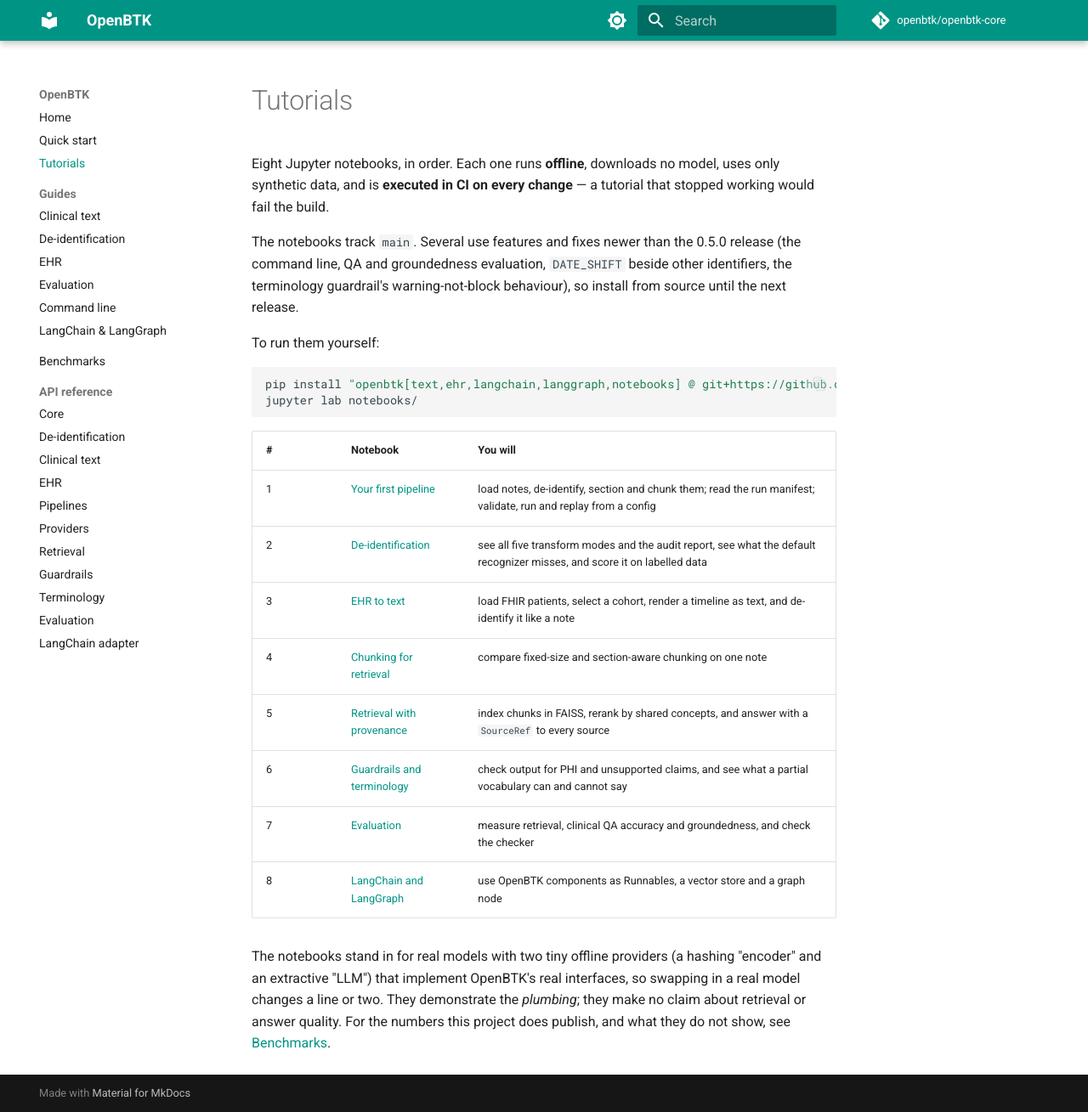
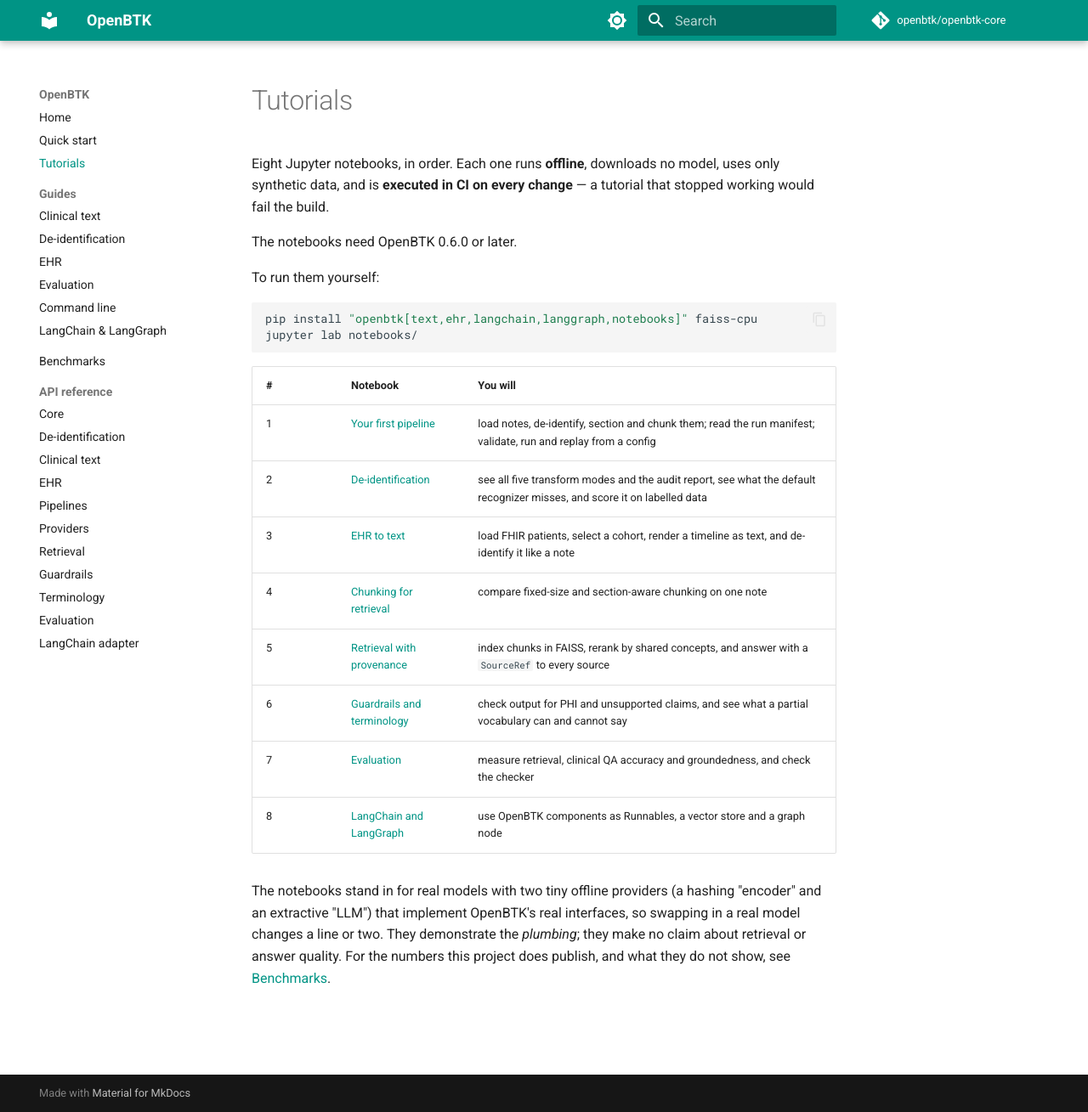
Before and after one commit to openbtk/openbtk-core, an MkDocs documentation site: the page built from mkdocs/tutorials.md, in a window 1280 px wide and 1309 px high. Shown: the whole window at 85% size. Built offline with MkDocs 1.6.1 and Material for MkDocs 9.7.7, drawn with Linux system fonts in a browser that asks for light colours; comment, search, counter and statistics services are not loaded; the version menu is left out.

Commit message:
release: prepare v0.6.0 -- n2c2 gap and behaviour changes first, docs say pip install gives 0.6.0
CHANGELOG [0.6.0] and the GitHub release notes open with what has not been measured (i2b2/n2c2) and with the behaviour changes that can alter output (terminology guardrail WARN instead of BLOCK for unconfirmed codes, DATE_SHIFT, max_tokens in manifests, stricter config validation) before the feature list. Removes the since-0.5.0 caveats from the docs and notebooks now that they are the released behaviour; the release-notes test now covers both 0.5.0 and 0.6.0.

````diff
--- a/mkdocs/tutorials.md
+++ b/mkdocs/tutorials.md
@@ -4,15 +4,12 @@
 uses only synthetic data, and is **executed in CI on every change** — a tutorial
 that stopped working would fail the build.
 
-The notebooks track `main`. Several use features and fixes newer than the 0.5.0
-release (the command line, QA and groundedness evaluation, `DATE_SHIFT` beside
-other identifiers, the terminology guardrail's warning-not-block behaviour), so
-install from source until the next release.
+The notebooks need OpenBTK 0.6.0 or later.
 
 To run them yourself:
 
 ```bash
-pip install "openbtk[text,ehr,langchain,langgraph,notebooks] @ git+https://github.com/openbtk/openbtk-core.git" faiss-cpu
+pip install "openbtk[text,ehr,langchain,langgraph,notebooks]" faiss-cpu
 jupyter lab notebooks/
 ```
 
````
Also changed, not shown: CHANGELOG.md (+39 -1 lines), README.md (+3 -4 lines), mkdocs/guides/cli.md (+0 -4 lines), mkdocs/guides/evaluation.md (+0 -4 lines), mkdocs/index.md (+2 -2 lines), notebooks/README.md (+2 -5 lines), .github/release-notes/v0.6.0.md (added), 1 other file.
